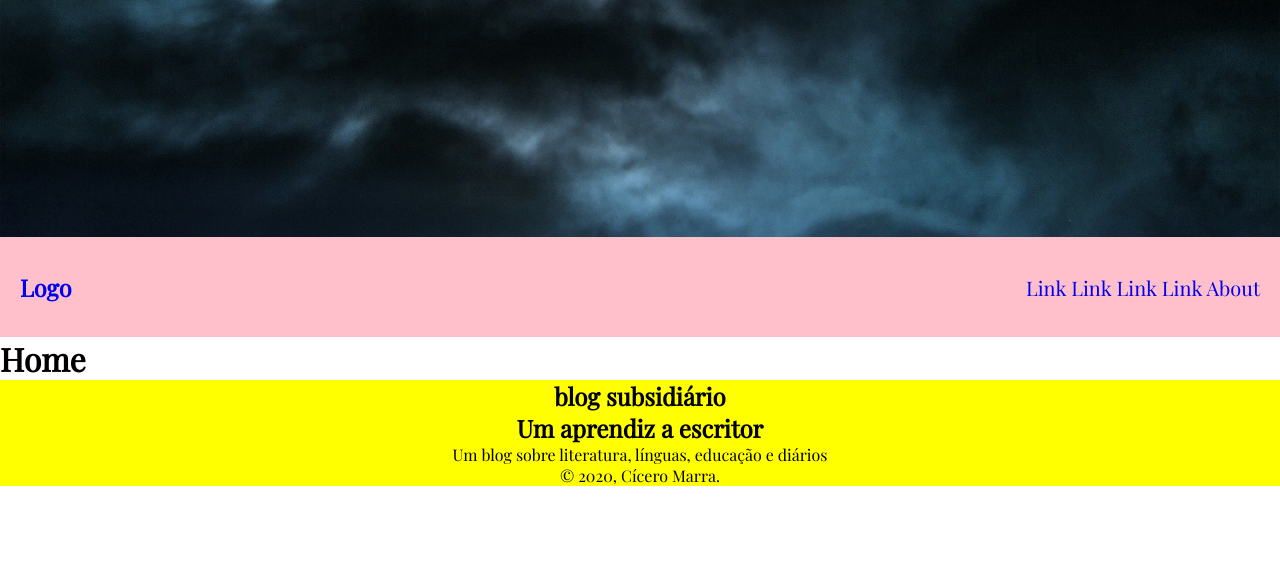
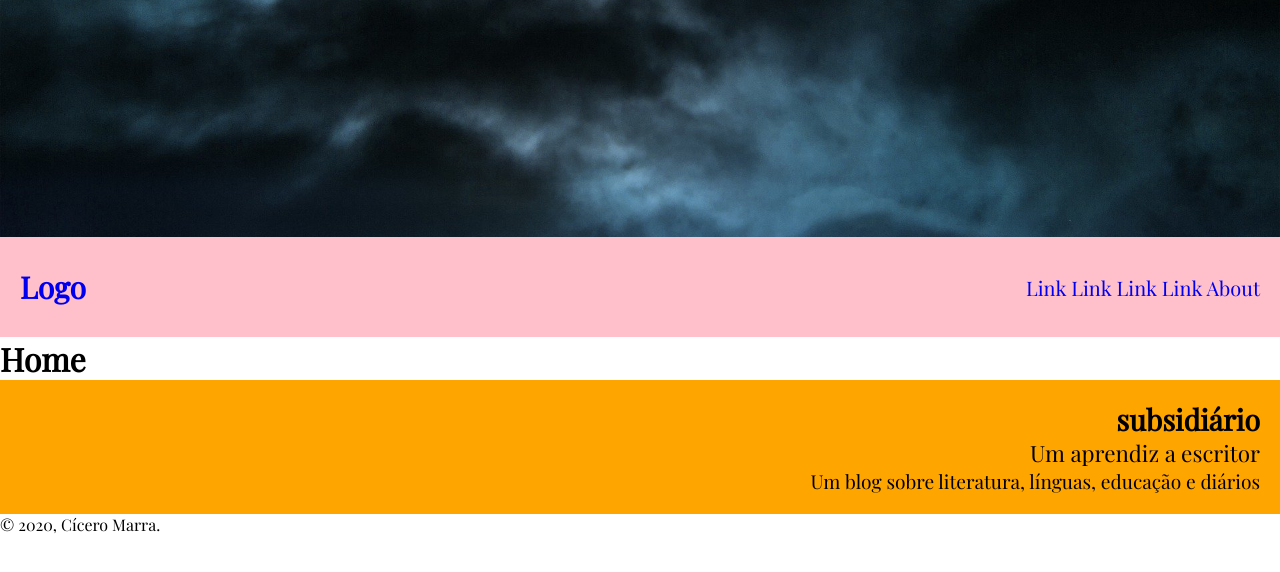
Before and after one commit to laiscavalcanti/cms-react-graphql-netlify, a Gatsby site in the folder blog-subsi/: page / in a window 1280 px wide. Built offline with nearby package versions, Linux system fonts and the light colour scheme; Gatsby itself is replaced by a stand-in of ours.

Commit message:
styled components do header refatorado. styled components do profile criado

```diff
--- a/blog-subsi/gatsby-config.js
+++ b/blog-subsi/gatsby-config.js
@@ -1,6 +1,6 @@
 module.exports = {
   siteMetadata: {
-    title: `blog subsidiário`,
+    title: `subsidiário`,
     position: `Um aprendiz a escritor`,
     description: `Um blog sobre literatura, línguas, educação e diários`,
     author: `@laiscavalcanti`,
--- a/blog-subsi/src/components/header.js
+++ b/blog-subsi/src/components/Header/header.js
@@ -1,8 +1,8 @@
 /**import { Link } from "gatsby"  <Link>{siteTitle}
 </Link>*/
 import React from "react"
-import ImageHeader from "./ImageHeader"
-import * as S from './Layout/styled'
+import ImageHeader from "../ImageHeader"
+import * as S from './styled'
 
 const Header = () => (
   <>
--- a/blog-subsi/src/components/Layout/styled.js
+++ b/blog-subsi/src/components/Header/styled.js
@@ -1,16 +1,8 @@
 import styled from 'styled-components'
 
-export const LayoutWrapper = styled.section `
-  display: grid;
+/*export const LayoutWrapper = styled.div `
   width: 100%;
-`
-export const LayoutFooter = styled.footer`
-  display: flex;
-  background-color: yellow;
-  width: 100%;
-  justify-content: center;
-  text-align: center;
-`
+`*/
 export const LayoutNav = styled.nav`
   display: flex;
   width: 100%;
@@ -38,3 +30,10 @@
   color: red;
 }
 `
+/*export const LayoutFooter = styled.footer`
+  display: flex;
+  background-color: yellow;
+  width: 100%;
+  justify-content: center;
+  text-align: center;
+`*/
--- a/blog-subsi/src/components/Infos/index.js
+++ /dev/null
@@ -1,29 +0,0 @@
-import React from 'react'
-import { useStaticQuery, graphql } from 'gatsby'
-
-const Infos = () => {
-    const {
-        site: {
-            siteMetadata:{title, position, description},
-        },
-    } = useStaticQuery(graphql`
-    query MySiteMetaData {
-        site{
-          siteMetadata{
-            title
-            position
-            description
-          }
-        }
-      }
-    `)
-    return (
-        <div>
-             <h1>{title}</h1>
-             <h2>{position}</h2>
-             <p>{description}</p>
-         </div>
-    )
-}
-
-export default Infos
--- a/blog-subsi/src/components/Layout/index.js
+++ b/blog-subsi/src/components/Layout/index.js
@@ -1,29 +1,22 @@
 import React from "react"
 import PropTypes from "prop-types"
-import * as S from './styled'
-import Header from "../header"
+import * as S from '../Header/styled'
+import Header from "../Header/header"
 import GlobalStyles from '../../styles/global'
-import Infos from "../Infos"
+import Profile from "../Profile"
 
 const Layout = ({ children }) => {
   return (
     <>
     <GlobalStyles />
-      <S.LayoutWrapper>
         <Header />
-
-      </S.LayoutWrapper>
         <main>{children}</main>
-      <S.LayoutFooter>
         <footer>
-          <section>
-            <Infos />
-
+          <Profile />
               © {new Date().getFullYear()}, Cícero Marra.
               {` `}
-          </section>
         </footer>
-      </S.LayoutFooter>
+
       </>
   )
 }
--- /dev/null
+++ b/blog-subsi/src/components/Profile/index.js
@@ -0,0 +1,35 @@
+import React from 'react'
+import { useStaticQuery, graphql } from 'gatsby'
+
+import * as S from './styled'
+
+const Profile = () => {
+    const {
+        site: {
+            siteMetadata:{title, position, description},
+        },
+    } = useStaticQuery(graphql`
+    query MySiteMetaData {
+        site{
+          siteMetadata{
+            title
+            position
+            description
+          }
+        }
+      }
+    `)
+    return (
+        <S.ProfileWrapper>
+          <S.ProfileLink>
+             <S.ProfileTitle>
+               {title}
+              </S.ProfileTitle>
+              </S.ProfileLink>
+              <S.ProfilePosition>{position}</S.ProfilePosition>
+             <S.ProfileDescription>{description}</S.ProfileDescription>
+        </S.ProfileWrapper>
+    )
+}
+
+export default Profile
--- a/blog-subsi/src/components/Profile/styled.js
+++ b/blog-subsi/src/components/Profile/styled.js
@@ -0,0 +1,24 @@
+import styled from "styled-components"
+import { Link } from 'gatsby'
+
+export const ProfileWrapper = styled.section`
+    display: flex;
+    flex-direction: column;
+    align-items: flex-end;
+    padding: 20px;
+    background-color: orange;
+`
+export const ProfileLink = styled(Link)`
+    color: black;
+    flex-direction: column;
+    transition: color 0.5s;
+`
+export const ProfileTitle = styled.h1`
+    font-size: 1.8rem;
+`
+export const ProfilePosition = styled.small`
+   font-size: 1.4rem;
+`
+export const ProfileDescription = styled.p `
+    font-size: 1.2rem;
+`
```
